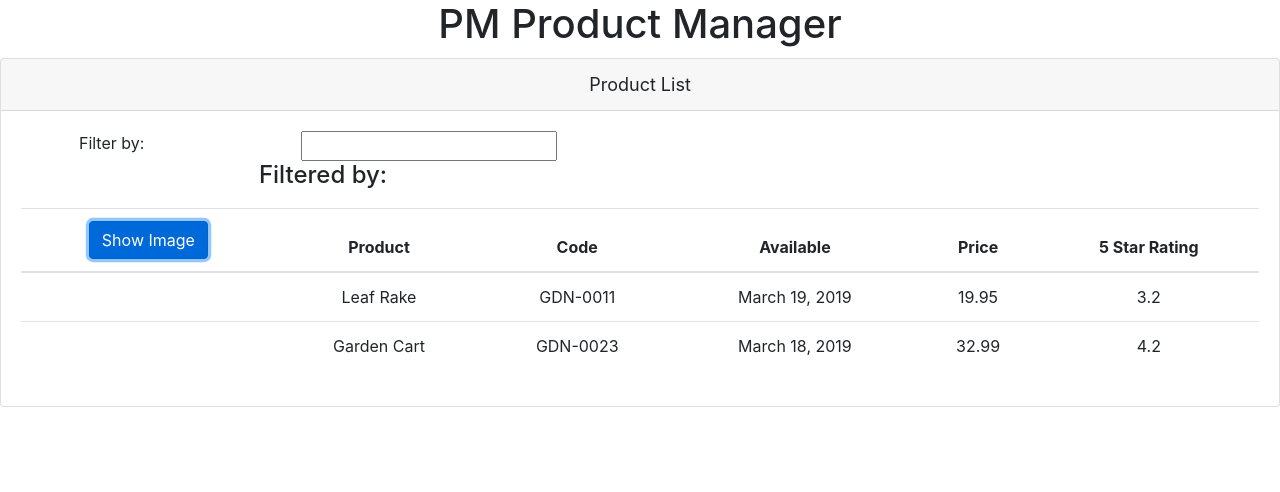
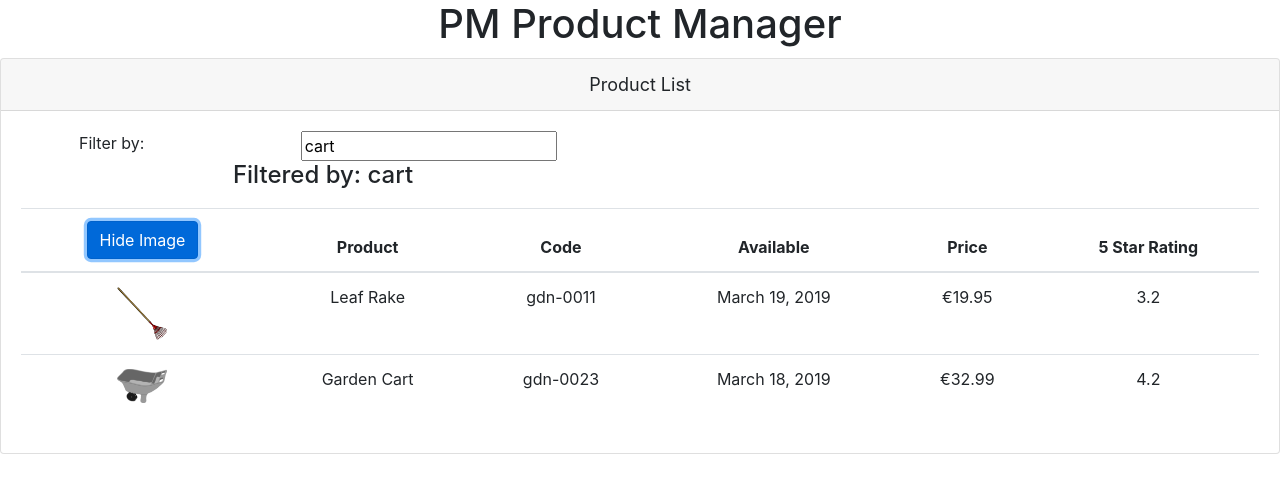
Before and after one commit to mazahir89/product-manager, an Angular app: page / in a window 1280 px wide. Both pictures are taken after a click on the button "Show Image". Shown: the top 492 px of the page. Built offline with nearby package versions, Linux system fonts and the light colour scheme.

Commit message:
added 2 way binding and one way binding to productlist. added also pipes for currency and product code

```diff
--- a/src/app/app.module.ts
+++ b/src/app/app.module.ts
@@ -1,5 +1,6 @@
 import { BrowserModule } from '@angular/platform-browser';
 import { NgModule } from '@angular/core';
+import { FormsModule } from '@angular/forms';
 
 import { AppRoutingModule } from './app-routing.module';
 import { AppComponent } from './app.component';
@@ -16,7 +17,8 @@
   ],
   imports: [
     BrowserModule,
-    AppRoutingModule
+    AppRoutingModule,
+    FormsModule
   ],
   providers: [],
   bootstrap: [AppComponent]
--- a/src/app/components/products/product-list/product-list.component.html
+++ b/src/app/components/products/product-list/product-list.component.html
@@ -7,12 +7,13 @@
         <div class="row">
             <div class="col-md-2">Filter by:</div>
             <div class="col-md-4">
-                <input type="text" />
+                <input type="text"
+                [(ngModel)]='listFilter' />
             </div>
         </div>
         <div class="row">
             <div class="col-md-6">
-                <h4>Filtered by: </h4>
+                <h4>Filtered by: {{ listFilter }}</h4>
             </div>
         </div>
         <div class="table-responsive">
@@ -20,8 +21,9 @@
                 <thead>
                     <tr>
                         <th>
-                            <button class="btn btn-primary">
-                                Show Image
+                            <button class="btn btn-primary"
+                            (click) ="toggleImage()" >
+                                {{ showImage ? 'Hide Image' : 'Show Image' }}
                             </button>
                         </th>
                         <th>Product</th>
@@ -33,11 +35,17 @@
                 </thead>
                 <tbody>
                     <tr *ngFor="let product of products">
-                    <td></td>
+                    <td>
+                        <img *ngIf='showImage'
+                        [src]="product.imageUrl"
+                        [title]="product.productName"
+                        [style.width.px]="imageWidth"
+                        [style.margin.px]="imageMargin">
+                    </td>
                     <td>{{ product.productName }}</td>
-                    <td>{{ product.productCode }}</td>
+                    <td>{{ product.productCode | lowercase }}</td>
                     <td>{{ product.releaseDate }}</td>
-                    <td>{{ product.price }}</td>
+                    <td>{{ product.price | currency: 'EUR' : 'symbol' : '1.2-2'  }}</td>
                     <td>{{ product.starRating }}</td>
                 </tr>
                 </tbody>
--- a/src/app/components/products/product-list/product-list.component.ts
+++ b/src/app/components/products/product-list/product-list.component.ts
@@ -8,6 +8,10 @@
 export class ProductListComponent implements OnInit {
 
   pageTitle: string = 'Product List';
+  imageWidth: number = 50;
+  imageMargin: number = 2;
+  showImage: boolean = false;
+  listFilter: string = "cart";
   products: any[] = [
     {
       "productId": 1,
@@ -31,6 +35,10 @@
     }
   ];
 
+  toggleImage(): void {
+    this.showImage = !this.showImage;
+  }
+
   constructor() { }
 
   ngOnInit() {
```
